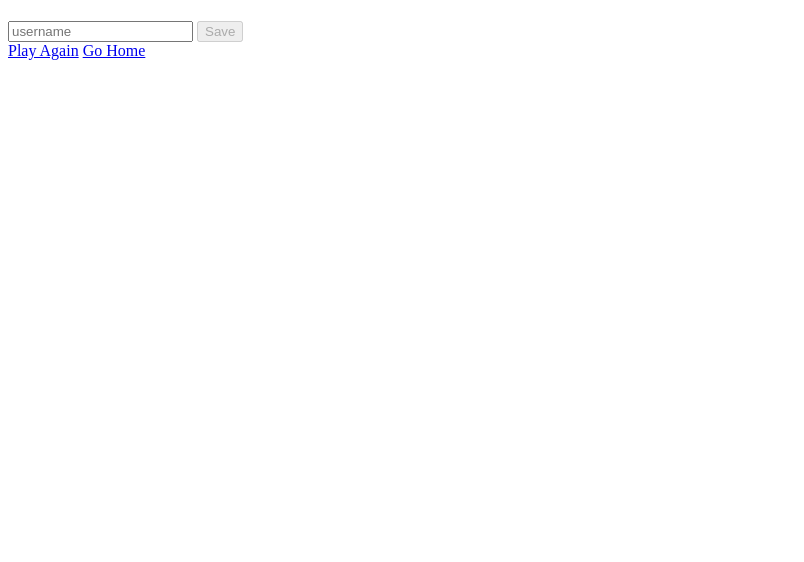
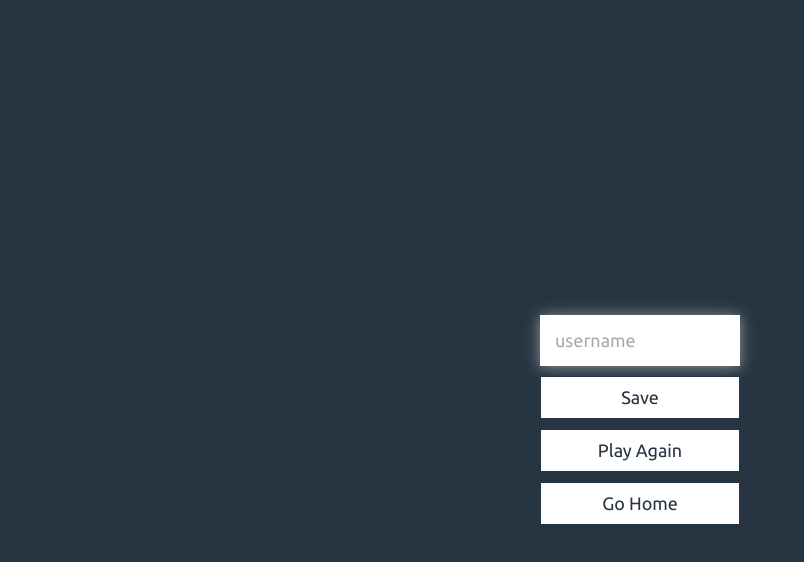
Before and after one commit to andreassosilo/chickuiz, a website: page end.html in a window 1280 px wide. Shown: the whole page, without its empty margins (0-804 px from the left). Drawn offline with Linux system fonts and the light colour scheme; the site is published under a folder, as on GitHub Pages, so addresses that start at the root find nothing.

Commit message:
Modify href link for end.html

```diff
--- a/end.html
+++ b/end.html
@@ -6,8 +6,8 @@
     <meta name="viewport" content="width=device-width, initial-scale=1.0">
     <meta http-equiv="X-UA-Compatible" content="ie=edge">
     <title>Congrats!</title>
-    <link rel="stylesheet" href="/app.css">
-    <link rel="stylesheet" href="/game.css">
+    <link rel="stylesheet" href="app.css">
+    <link rel="stylesheet" href="game.css">
     <link href="https://fonts.googleapis.com/css?family=Ubuntu&display=swap" rel="stylesheet">
 </head>
 
@@ -20,11 +20,11 @@
                 <button type="submit" class="btn" id="saveScoreBtn" onclick="saveHighScore(event)"
                     disabled>Save</button>
             </form>
-            <a class="btn" href="/game.html">Play Again</a>
-            <a class="btn" href="/index.html">Go Home</a>
+            <a class="btn" href="game.html">Play Again</a>
+            <a class="btn" href="index.html">Go Home</a>
         </div>
     </div>
-    <script src="/end.js"></script>
+    <script src="end.js"></script>
 </body>
 
 </html>
```
